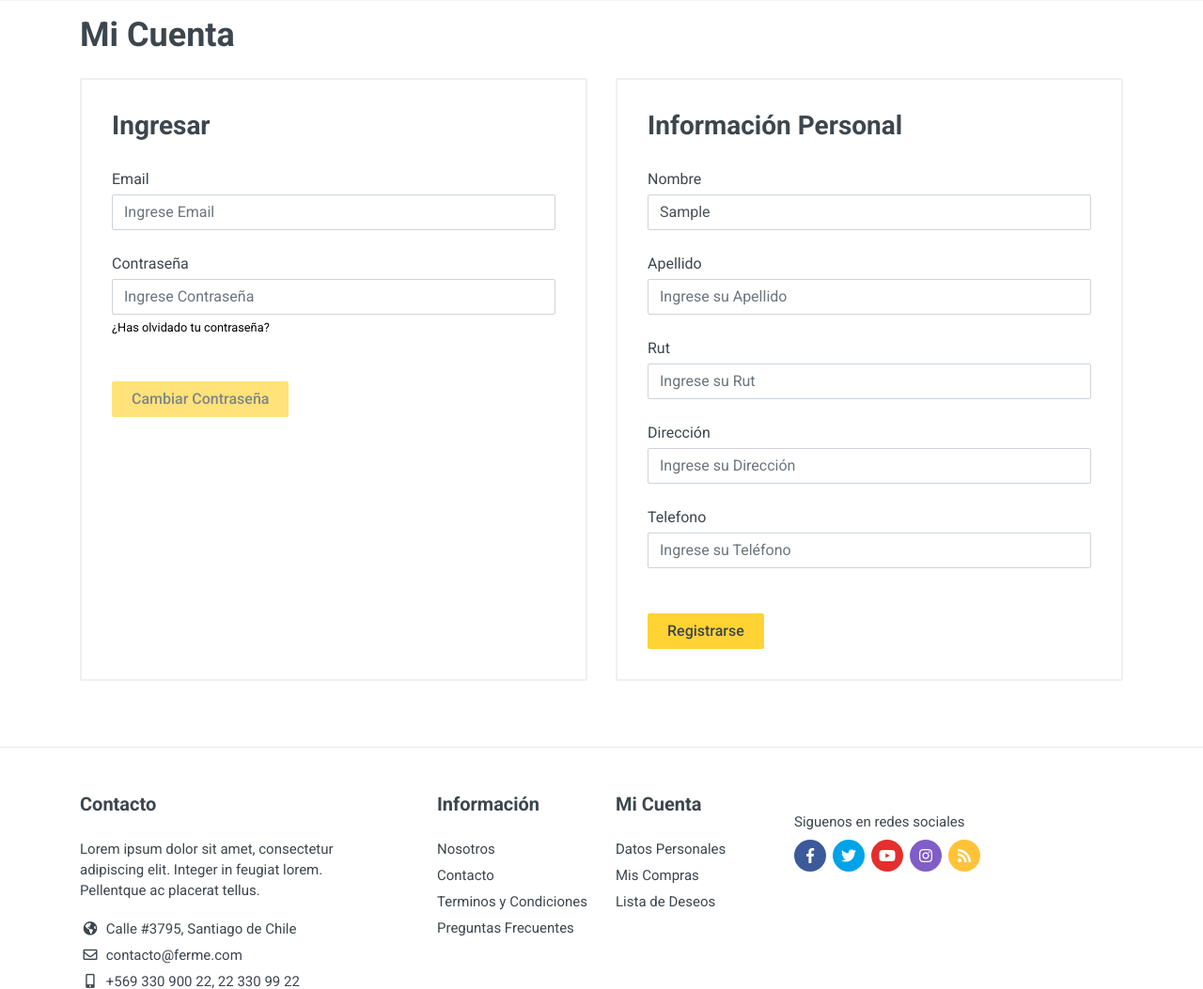
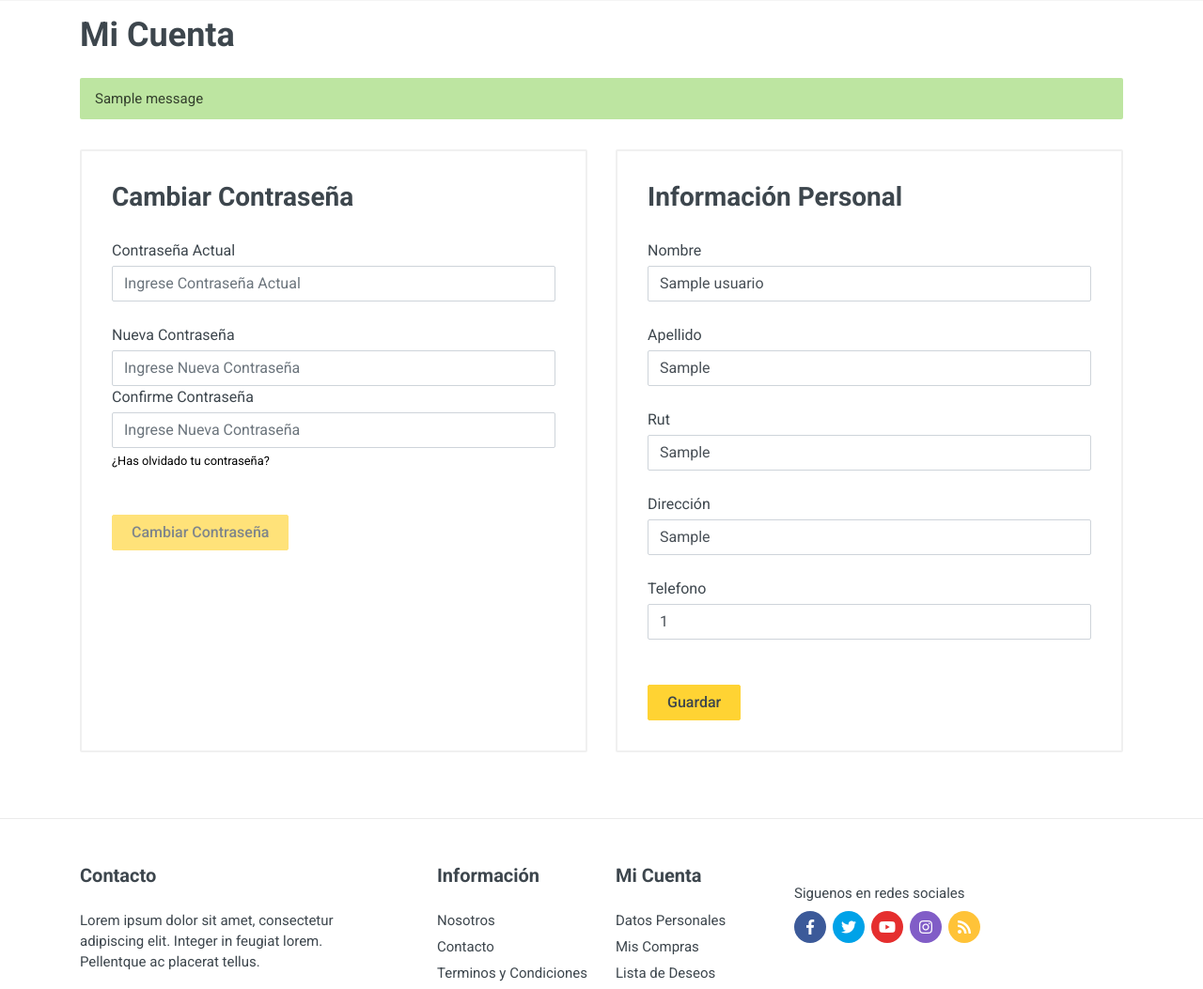
Before and after one commit to ValeAcunaC/FERME_PROJECT_REPO, a Django app: page /perfil/1/ in a window 1280 px wide. Shown: the part 86-1139 px from the top of the page at 94% size. Run offline with Django 3.2, Linux system fonts and the light colour scheme; a user stored in the database is signed in; tables that the repository leaves empty hold one stand-in row (values such as "Sample post"); one stand-in notice (Sample message) is shown; some libraries are stand-ins or nearby versions.

Commit message:
commit branch

```diff
--- a/fermeApp/forms.py
+++ b/fermeApp/forms.py
@@ -2,6 +2,7 @@ from django.forms import ModelForm
 from django.contrib.auth.forms import UserCreationForm
 from django import forms
 from django.contrib.auth.models import User
+from .models import Usuario
 
 class CreateUserForm(UserCreationForm):
     username = forms.EmailField(widget=forms.EmailInput(attrs={'class':'form-control'}))
@@ -10,3 +11,13 @@ class CreateUserForm(UserCreationForm):
     class Meta:
         model = User
         fields = ['username','password1','password2']
+
+class UsuarioForm(ModelForm):
+    nombre = forms.CharField(widget=forms.TextInput(attrs={'class':'form-control'}))
+    apellido = forms.CharField(widget=forms.TextInput(attrs={'class':'form-control'}))
+    rut = forms.CharField(widget=forms.TextInput(attrs={'class':'form-control'}))
+    direccion = forms.CharField(widget=forms.TextInput(attrs={'class':'form-control'}))
+    telefono = forms.CharField(widget=forms.TextInput(attrs={'class':'form-control'}))
+    class Meta:
+        model = Usuario
+        fields = ['nombre', 'apellido', 'rut', 'telefono', 'direccion']
--- a/fermeApp/templates/perfil.html
+++ b/fermeApp/templates/perfil.html
@@ -8,6 +8,12 @@
         <div class="page-header__title">
             <h1>Mi Cuenta</h1>
         </div>
+
+    </div>
+    <div class="page-header__container container">
+    {% for message in messages %}
+        <p id="messages" class="alert alert-success mb-3">{{message}}</p>
+    {% endfor%}
     </div>
 </div>
 <div class="block">
@@ -16,15 +22,17 @@
             <div class="col-md-6 d-flex">
                 <div class="card flex-grow-1 mb-md-0">
                     <div class="card-body">
-                        <h3 class="card-title">Ingresar</h3>
-                        <form>
+                        <h3 class="card-title">Cambiar Contraseña</h3>
+                        <form method="POST" name="PerfilForm">
                             <div class="form-group">
-                                <label>Email</label>
-                                <input type="email" class="form-control" placeholder="Ingrese Email">
+                                <label>Contraseña Actual</label>
+                                <input type="password" class="form-control" placeholder="Ingrese Contraseña Actual" autocomplete="new-password">
                             </div>
                             <div class="form-group">
-                                <label>Contraseña</label>
-                                <input type="password" class="form-control" placeholder="Ingrese Contraseña">
+                                <label>Nueva Contraseña</label>
+                                <input type="password" class="form-control" placeholder="Ingrese Nueva Contraseña">
+                                <label>Confirme Contraseña</label>
+                                <input type="password" class="form-control" placeholder="Ingrese Nueva Contraseña">
                                 <small class="form-text text-muted">
                                     <a href="#">¿Has olvidado tu contraseña?</a>
                                 </small>
@@ -39,28 +47,38 @@
                 <div class="card flex-grow-1 mb-0">
                     <div class="card-body">
                         <h3 class="card-title">Información Personal</h3>
-                        <form>
+                        <form method="POST">
+                            {% csrf_token %}
+                            <!--<div class="form-group">
+                                <label>Email</label>
+                                <input name="email" type="text" class="form-control" placeholder="Ingrese su Correo" value={{ usuario.correo }}>
+                            </div>-->
                             <div class="form-group">
                                 <label>Nombre</label>
-                                <input type="text" class="form-control" placeholder="Ingrese su Nombre" value={{ usuario.correo }}>
+                                {{form.nombre}}
+                                <!--<input name="nombre" type="text" class="form-control" placeholder="Ingrese su Nombre" value={{ usuario.correo }}>-->
                             </div>
                             <div class="form-group">
                                 <label>Apellido</label>
-                                <input type="text" class="form-control" placeholder="Ingrese su Apellido">
+                                {{form.apellido}}
+                                <!--<input name="apellido" type="text" class="form-control" placeholder="Ingrese su Apellido">-->
                             </div>
                             <div class="form-group">
                                 <label>Rut</label>
-                                <input type="text" class="form-control" placeholder="Ingrese su Rut">
+                                {{form.rut}}
+                                <!--<input name="rut" type="text" class="form-control" placeholder="Ingrese su Rut">-->
                             </div>
                             <div class="form-group">
                                 <label>Dirección</label>
-                                <input type="text" class="form-control" placeholder="Ingrese su Dirección">
+                                {{form.direccion}}
+                                <!--<input name="direccion" type="text" class="form-control" placeholder="Ingrese su Dirección">-->
                             </div>
                             <div class="form-group">
                                 <label>Telefono</label>
-                                <input type="tel" class="form-control" placeholder="Ingrese su Teléfono">
+                                {{form.telefono}}
+                                <!--<input name="telefono" type="tel" class="form-control" placeholder="Ingrese su Teléfono">-->
                             </div>
-                            <button type="submit" class="btn btn-primary mt-4">Registrarse</button>
+                            <button type="submit" class="btn btn-primary mt-4">Guardar</button>
                         </form>
                     </div>
                 </div>
--- a/fermeApp/urls.py
+++ b/fermeApp/urls.py
@@ -7,5 +7,6 @@ urlpatterns = [
     path('register', views.registerPage, name='register'),
     path('logout', views.logoutUser, name='logout'),
     path('perfil/<int:pk>/', views.perfil, name='perfil'),
+    path('producto', views.producto, name='producto'),
 
 ]
--- a/fermeApp/views.py
+++ b/fermeApp/views.py
@@ -1,7 +1,7 @@
 from django.shortcuts import render, redirect
 from django.forms import inlineformset_factory
 from django.contrib.auth.forms import UserCreationForm
-from .forms import CreateUserForm
+from .forms import CreateUserForm, UsuarioForm
 from django.contrib import messages
 from django.contrib.auth import authenticate, login, logout
 from django.contrib.auth.decorators import login_required
@@ -65,9 +65,9 @@ def registerPage(request):
             usuario = Usuario(correo=u.email,user=au)
             usuario.save()
 
-            messages.success(request, 'Cuenta creada con exito para: ' +username)
+            messages.success(request, 'Cuenta creada con exito para: ' +username+', ahora solo falta que llenes tu información personal')
             login(request, u)
-            return redirect('login')
+            return redirect('perfil/'+str(u.id))
 
     context = {'form':form}
     return render(request,'register.html',context)
@@ -79,7 +79,20 @@ def perfil(request, pk):
     if u != pk:
         return redirect('index')
 
-    usuario = Usuario.objects.get(user=user.id)
+    usuario = Usuario.objects.get(user_id=u)
 
-    context= {'user':user, 'usuario':usuario}
+    form = UsuarioForm(instance=usuario)
+    context= {'form':form}
+    if request.method == 'POST':
+        form = UsuarioForm(request.POST, instance=usuario)
+        if form.is_valid():
+            form.save()
+
+
     return render(request, 'perfil.html',context)
+
+def producto(request):
+    # rubro = Rubro.objects.get(idrubro=3)
+    # newProveedor = Proveedor(rutproveedor='7-8',nombreproveedor='proveedor3',telefono=123456789,correo='proveedor3@correo.cl',idrubro=rubro)
+    # newProveedor.save()
+    return render(request,'producto.html')
```
Also changed, not shown: fermeApp/templates/login.html (+6 -3 lines), fermeApp/templates/register.html (+6 -4 lines), fermeApp/apps.py (line endings or trailing spaces).
